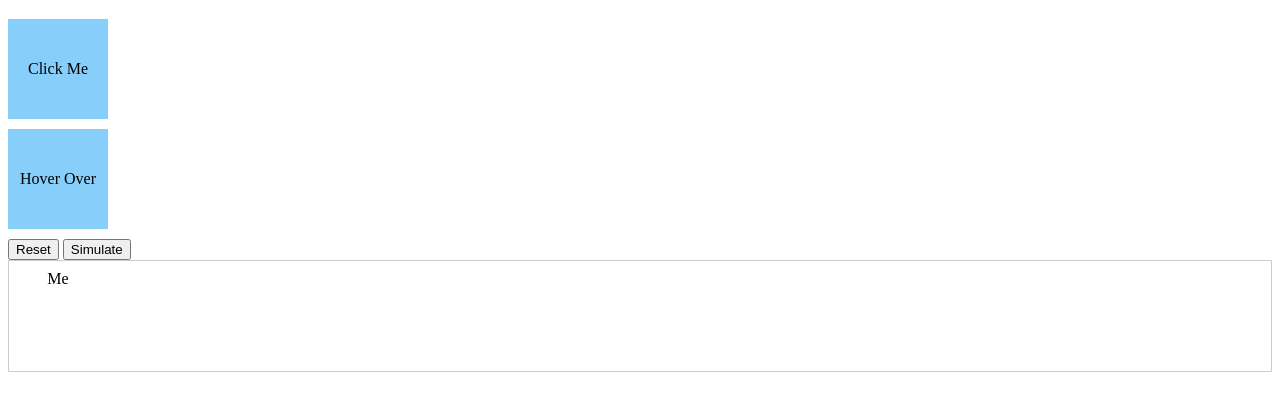
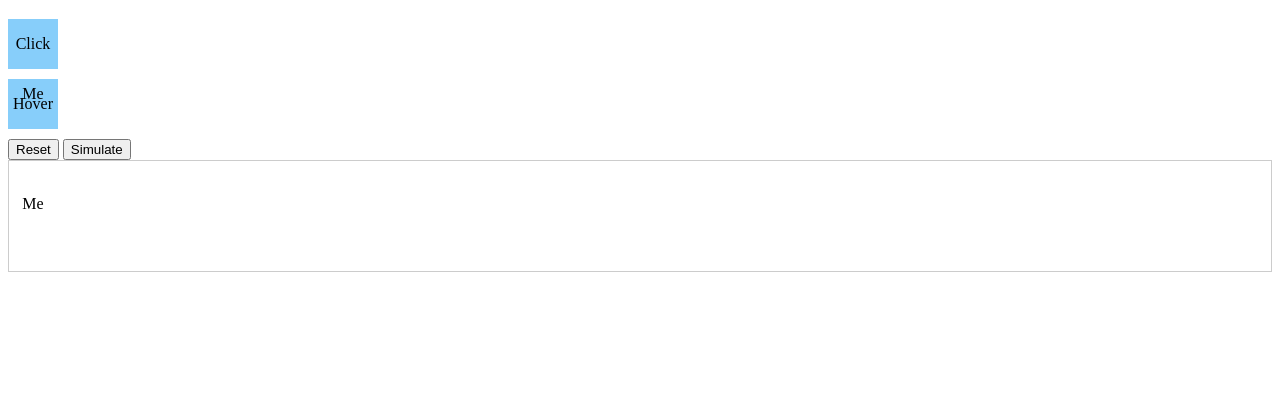
Before and after one commit to dajat/30-Days-To-Automation, a plain HTML site: page Day10_Event_Handling/event.html in a window 1280 px wide. Shown: the part 61-472 px from the top of the page. Drawn offline with Linux system fonts and the light colour scheme.

Commit message:
Adjust the bo styles

```diff
--- a/Day10_Event_Handling/event.html
+++ b/Day10_Event_Handling/event.html
@@ -4,11 +4,11 @@
     <title>Event Handling for Automation</title>
     <style>
       .box {
-        width: 100px;
-        height: 100px;
+        width: 50px;
+        height: 50px;
         background-color: lightskyblue;
         text-align: center;
-        line-height: 100px;
+        line-height: 50px;
         margin-bottom: 10px;
       }
       .log {
```
